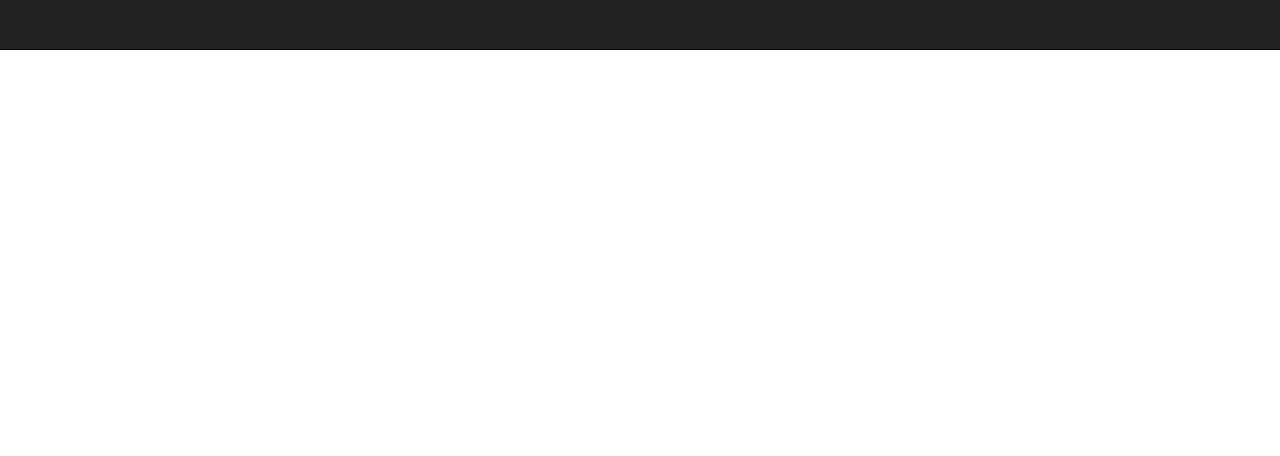
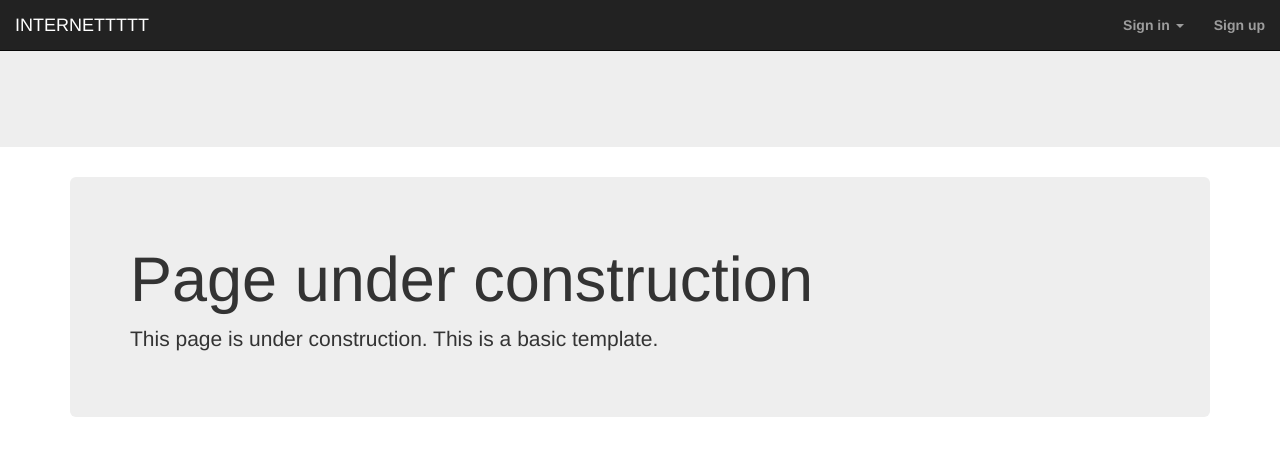
Before and after one commit to manasdas17/DOINAC-IOT, a PHP site: page / in a window 1280 px wide. Shown: the top 456 px of the page. Run offline with PHP 8.4, Linux system fonts and the light colour scheme.

Commit message:
Working on home page

```diff
--- /dev/null
+++ b/blank_page.php
@@ -0,0 +1,8 @@
+
+
+<div>
+  <div class="jumbotron">
+    <h1>Page under construction</h1>
+    <p>This page is under construction. This is a basic template.</p>
+  </div>
+</div>
--- a/css/styles.css
+++ /dev/null
@@ -1,3 +0,0 @@
-body {
-    padding:20px;
-}
--- a/index.php
+++ b/index.php
@@ -2,7 +2,7 @@
 
 
 $PAGE_NAME = "DOINAC - Internet of Things";
-
+$HELLO = "INTERNETTTTT";
 ?>
 
 
@@ -21,21 +21,31 @@
 </head>
 <body>
 
+  <?php
+    include('top_nav.php');
+  ?>
 
 
 
 
 
-<nav class="navbar navbar-inverse navbar-fixed-top">
-
+  <div class="jumbotron">
     <div class="container-fluid">
-
-  </div>
-</nav>
 
 
 
+    </div>
+  </div>
 
+  <div class="container">
+
+
+
+    <?php
+      include('blank_page.php');
+    ?>
+
+  </div>
 
 
 
--- /dev/null
+++ b/top_nav.php
@@ -0,0 +1,35 @@
+<!-- Shows up a top navigation bar for registration and stuff -->
+
+<!-- Static navbar -->
+<nav class="navbar navbar-inverse navbar-static-top" style="margin-bottom:0px">
+  <div class="container-fluid">
+    <div class="navbar-header">
+      <button type="button" class="navbar-toggle" data-toggle="collapse"
+      data-target="#top-navbar-collapse">
+      <span class="icon-bar"></span>
+      <span class="icon-bar"></span>
+      <span class="icon-bar"></span>
+      </button>
+      <a class="navbar-brand" href="index.php">
+      <?php
+        echo $HELLO;
+      ?></a>
+    </div>
+    <div class="collapse navbar-collapse" id="top-navbar-collapse">
+      <ul class="nav navbar-nav navbar-right">
+        <li>
+          <a href="">
+            <strong>Sign in </strong>
+            <span><b class="caret"></b></span>
+          </a>
+        </li>
+        <li>
+          <a href="">
+            <strong>Sign up</strong>
+          </a>
+        </li>
+      </ul>
+    </div>
+
+  </div><!--/.container-fluid -->
+</nav>
```
Lines whose indentation alone changed are shown as unchanged.
